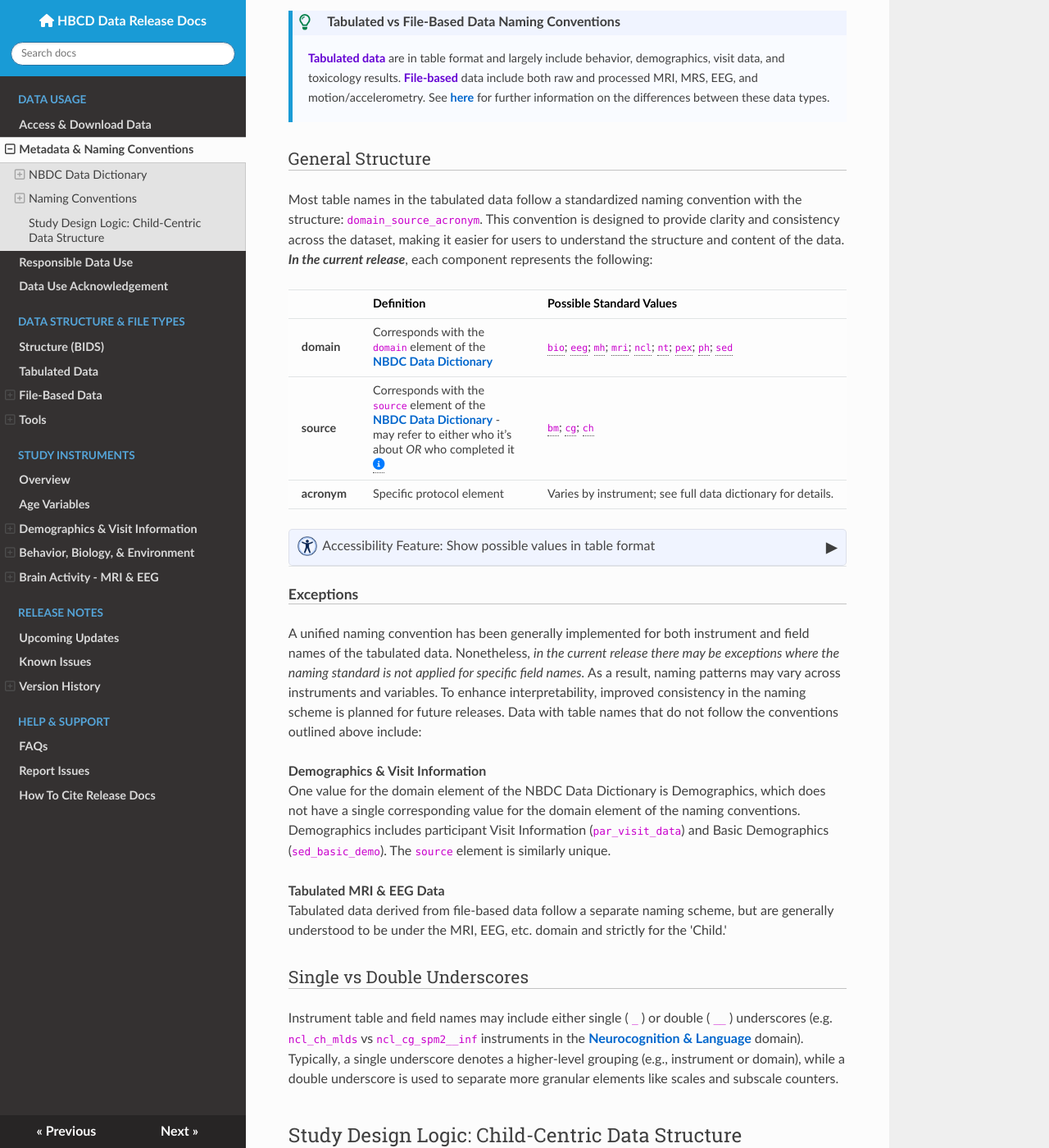
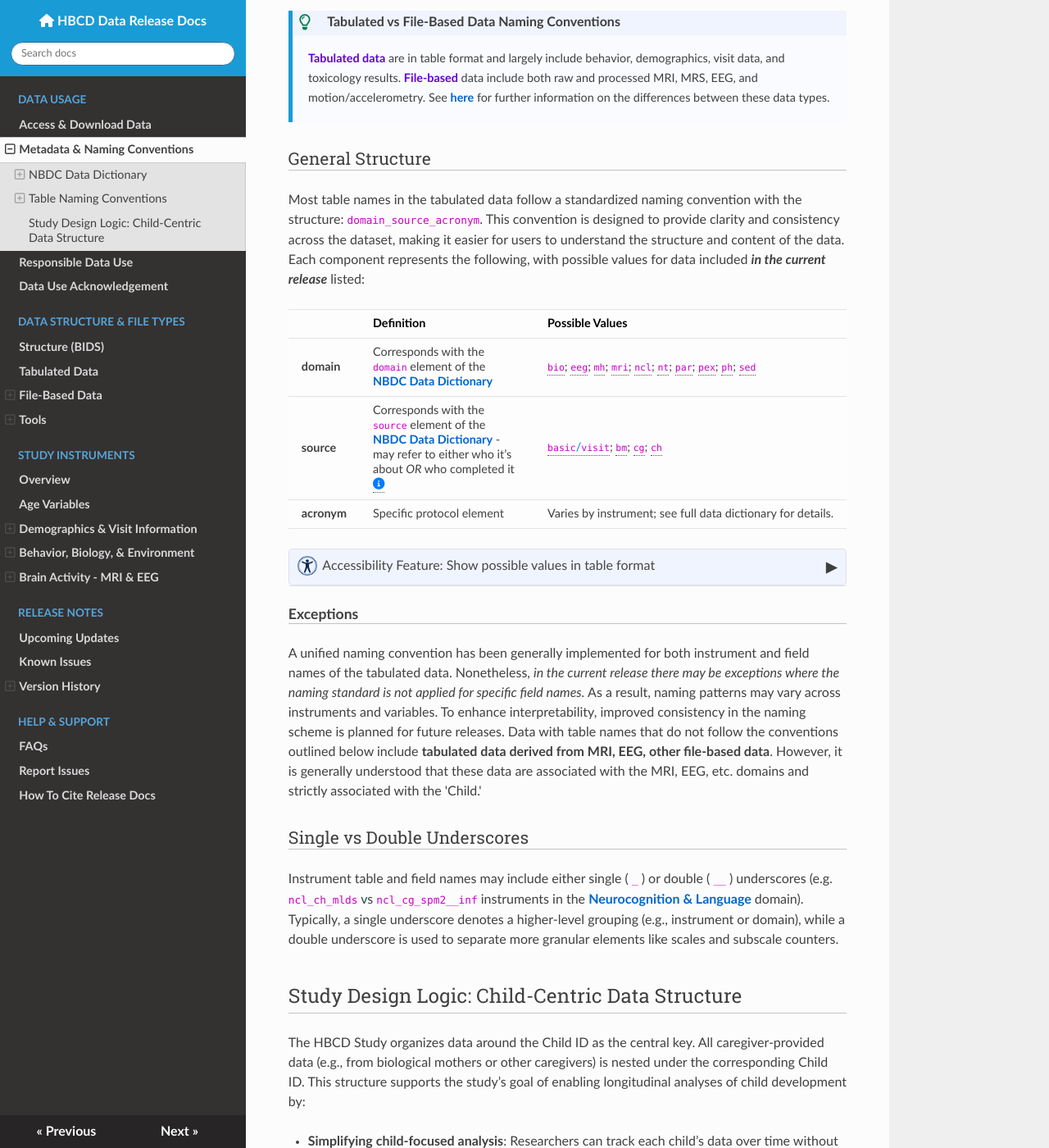
Before and after one commit to nbdc-datahub/hbcd-docs, an MkDocs documentation site: the page built from docs/access/metadata.md, in a window 1280 px wide and 1400 px high, scrolled down 2977 px. Shown: the whole window at 82% size. Built offline with MkDocs 1.6.1, drawn with Linux system fonts in a browser that asks for light colours; nearby versions of some CDN libraries; some of the changed text lies outside the part shown.

Commit message:
fix broken links and update naming conventions section

```diff
--- a/docs/access/metadata.md
+++ b/docs/access/metadata.md
@@ -359,7 +359,7 @@
 </p>
 </div>
 
-## Naming Conventions
+## Table Naming Conventions
 
 <p>
 <div class="notification-banner static-banner">
@@ -375,13 +375,13 @@
 
 ### General Structure
 
-Most table names in the tabulated data follow a standardized naming convention with the structure: `domain_source_acronym`. This convention is designed to provide clarity and consistency across the dataset, making it easier for users to understand the structure and content of the data. ***In the current release***, each component represents the following:
+Most table names in the tabulated data follow a standardized naming convention with the structure: `domain_source_acronym`. This convention is designed to provide clarity and consistency across the dataset, making it easier for users to understand the structure and content of the data. Each component represents the following, with possible values for data included ***in the current release*** listed:
 
 <table class="table-no-vertical-lines" style="width: 100%; border-collapse: collapse; table-layout: fixed;">
 <thead>
   <th></th>
   <th>Definition</th>
-  <th>Possible Standard Values</th>
+  <th>Possible Values</th>
 </thead>
 <tbody>
 <tr>
@@ -394,6 +394,7 @@
     <span class="tooltip"><code>mri</code><span class="tooltiptext">MRI</span></span>;
     <span class="tooltip"><code>ncl</code><span class="tooltiptext">Neurocognition and Language</span></span>;
     <span class="tooltip"><code>nt</code><span class="tooltiptext">Novel Tech</span></span>;
+    <span class="tooltip"><code>par</code><span class="tooltiptext">Demographics</span></span>;
     <span class="tooltip"><code>pex</code><span class="tooltiptext">Pregnancy/Exposure Including Substance</span></span>;
     <span class="tooltip"><code>ph</code><span class="tooltiptext">Physical Health</span></span>;
     <span class="tooltip"><code>sed</code><span class="tooltiptext">Social & Environmental Determinants</span></span>
@@ -403,6 +404,7 @@
   <td><b>source</b></td>
   <td style="word-wrap: break-word; white-space: normal;">Corresponds with the <code>source</code> element of the <a href="#data-dictionary">NBDC Data Dictionary</a> - may refer to either who it’s about <i>OR</i> who completed it <span class="tooltip"><span class="emoji"><i class="fa-solid fa-circle-info"></i></span><span class="tooltiptext" style="font-size: 0.9em;">See <a href="../../help/faq/#faq-subids">this FAQ</a> for help determining whether data is associated with the birth parent or child</span></span></td>
   <td>
+    <span class="tooltip"><code>basic</code>/<code>visit</code><span class="tooltiptext">General</span></span>;
     <span class="tooltip"><code>bm</code><span class="tooltiptext">Biological Mother</span></span>;
     <span class="tooltip"><code>cg</code><span class="tooltiptext">Caregiver (Responsible Adult)</span></span>;
     <span class="tooltip"><code>ch</code><span class="tooltiptext">Child</span></span>
@@ -468,13 +470,7 @@
 
 #### Exceptions
 
-A unified naming convention has been generally implemented for both instrument and field names of the tabulated data. Nonetheless, *in the current release there may be exceptions where the naming standard is not applied for specific field names.* As a result, naming patterns may vary across instruments and variables. To enhance interpretability, improved consistency in the naming scheme is planned for future releases. Data with table names that do not follow the conventions outlined above include:
-
-**Demographics & Visit Information**
-One value for the domain element of the NBDC Data Dictionary is Demographics, which does not have a single corresponding value for the domain element of the naming conventions. Demographics includes participant Visit Information (`par_visit_data`) and Basic Demographics (`sed_basic_demo`). The `source` element is similarly unique.
-
-**Tabulated MRI & EEG Data**
-Tabulated data derived from file-based data follow a separate naming scheme, but are generally understood to be under the MRI, EEG, etc. domain and strictly for the 'Child.'
+A unified naming convention has been generally implemented for both instrument and field names of the tabulated data. Nonetheless, *in the current release there may be exceptions where the naming standard is not applied for specific field names.* As a result, naming patterns may vary across instruments and variables. To enhance interpretability, improved consistency in the naming scheme is planned for future releases. Data with table names that do not follow the conventions outlined below include **tabulated data derived from MRI, EEG, other file-based data**. However, it is generally understood that these data are associated with the MRI, EEG, etc. domains and strictly associated with the 'Child.'
 
 ### Single vs Double Underscores
 
```
Also changed, not shown: docs/help/faq.md (+2 -2 lines).
